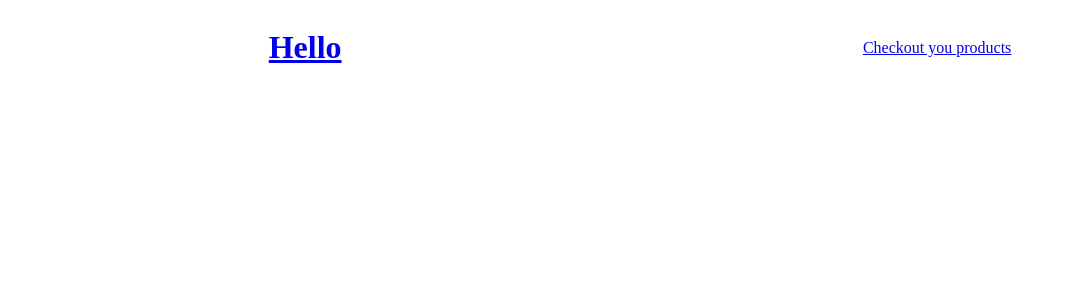
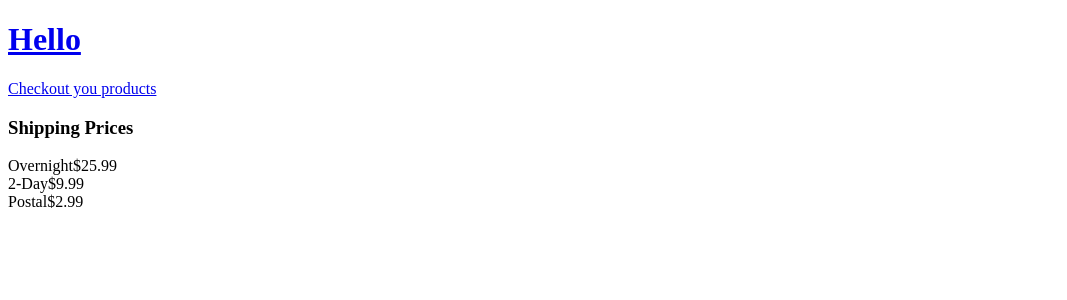
Before and after one commit to EalsyCoD/Angular, an Angular app: page /shipping in a window 1280 px wide. Before the commit this address led to /. Shown: the top 300 px of the page, without its empty margins (0-1067 px from the left). Built offline with nearby package versions, Linux system fonts and the light colour scheme.

Commit message:
added rxjs and fix routes

```diff
--- a/src/app/app.module.ts
+++ b/src/app/app.module.ts
@@ -2,6 +2,7 @@ import { NgModule } from '@angular/core';
 import { ReactiveFormsModule } from '@angular/forms';
 import { RouterModule } from '@angular/router';
 import { BrowserModule } from '@angular/platform-browser';
+import { HttpClientModule } from '@angular/common/http';
 
 import { ProductAlertsComponent } from './components/product-alerts/product-alerts.component';
 import { ProductListComponent } from './components/product-list/product-list.component';
@@ -10,15 +11,18 @@ import { ProductDetailsComponent } from './components/product-details/product-de
 import { AppComponent } from './app.component';
 import { CartComponent } from './components/cart/cart.component';
 import { HeaderComponent } from './components/header/header.component';
+import { ShippingComponent } from './components/shipping/shipping.component';
 
 @NgModule({
   imports: [
     BrowserModule,
+    HttpClientModule,
     ReactiveFormsModule,
     RouterModule.forRoot([
       { path: '', component: ProductListComponent },
       { path: 'products/:productId', component: ProductDetailsComponent },
       { path: 'cart', component: CartComponent },
+      { path: 'shipping', component: ShippingComponent },
     ]),
   ],
   declarations: [
@@ -28,6 +32,7 @@ import { HeaderComponent } from './components/header/header.component';
     ProductAlertsComponent,
     ProductDetailsComponent,
     CartComponent,
+    ShippingComponent,
   ],
   bootstrap: [AppComponent],
 })
--- a/src/app/components/cart/cart.component.html
+++ b/src/app/components/cart/cart.component.html
@@ -1,4 +1,8 @@
 <h3>Cart</h3>
+
+<p>
+  <a routerLink="/shipping">Shipping Prices</a>
+</p>
 
 <div class="cart-item" *ngFor="let item of items">
   <span>{{ item.name }}</span>
--- a/src/app/components/header/header.component.html
+++ b/src/app/components/header/header.component.html
@@ -1,7 +1,5 @@
 
 <a [routerLink]="['/']">
-    <div style="display: flex; justify-content: space-around; align-items: center;">
     <h1>Hello</h1>
-    <a class="button fancy-button"><i class="material-icons"></i>Checkout you products</a>
-</div>
-  </a>
+</a>
+<a routerLink="/cart" class="button fancy-button"><i class="material-icons"></i>Checkout you products</a>
--- a/src/app/components/service/cart.service.ts
+++ b/src/app/components/service/cart.service.ts
@@ -1,4 +1,5 @@
 import { Injectable } from '@angular/core';
+import { HttpClient } from '@angular/common/http';
 
 import { IProduct } from 'src/app/models/product';
 
@@ -7,6 +8,12 @@ import { IProduct } from 'src/app/models/product';
 })
 export class CartService {
   items: IProduct[] = [];
+
+  getShippingPrices() {
+    return this.http.get<{ type: string; price: number }[]>(
+      '/assets/shipping.json'
+    );
+  }
 
   addToCart(product: IProduct) {
     this.items.push(product);
@@ -21,5 +28,5 @@ export class CartService {
     return this.items;
   }
 
-  constructor() {}
+  constructor(private http: HttpClient) {}
 }
--- /dev/null
+++ b/src/app/components/shipping/shipping.component.html
@@ -0,0 +1,6 @@
+<h3>Shipping Prices</h3>
+
+<div class="shipping-item" *ngFor="let shipping of shippingCosts | async">
+  <span>{{ shipping.type }}</span>
+  <span>{{ shipping.price | currency }}</span>
+</div>
--- /dev/null
+++ b/src/app/components/shipping/shipping.component.ts
@@ -0,0 +1,19 @@
+import { Component, OnInit } from '@angular/core';
+
+import { Observable } from 'rxjs';
+
+import { CartService } from '../service/cart.service';
+
+@Component({
+  selector: 'app-shipping',
+  templateUrl: './shipping.component.html',
+  styleUrls: ['./shipping.component.scss'],
+})
+export class ShippingComponent implements OnInit {
+  shippingCosts!: Observable<{ type: string; price: number }[]>;
+
+  ngOnInit(): void {
+    this.shippingCosts = this.cartService.getShippingPrices();
+  }
+  constructor(private cartService: CartService) {}
+}
--- /dev/null
+++ b/src/assets/shipping.json
@@ -0,0 +1,14 @@
+[
+    {
+      "type": "Overnight",
+      "price": 25.99
+    },
+    {
+      "type": "2-Day",
+      "price": 9.99
+    },
+    {
+      "type": "Postal",
+      "price": 2.99
+    }
+  ]
```
Also changed, not shown: src/app/components/shipping/shipping.component.scss (added), 1 other file (tests, documents, lock files or other folders).
